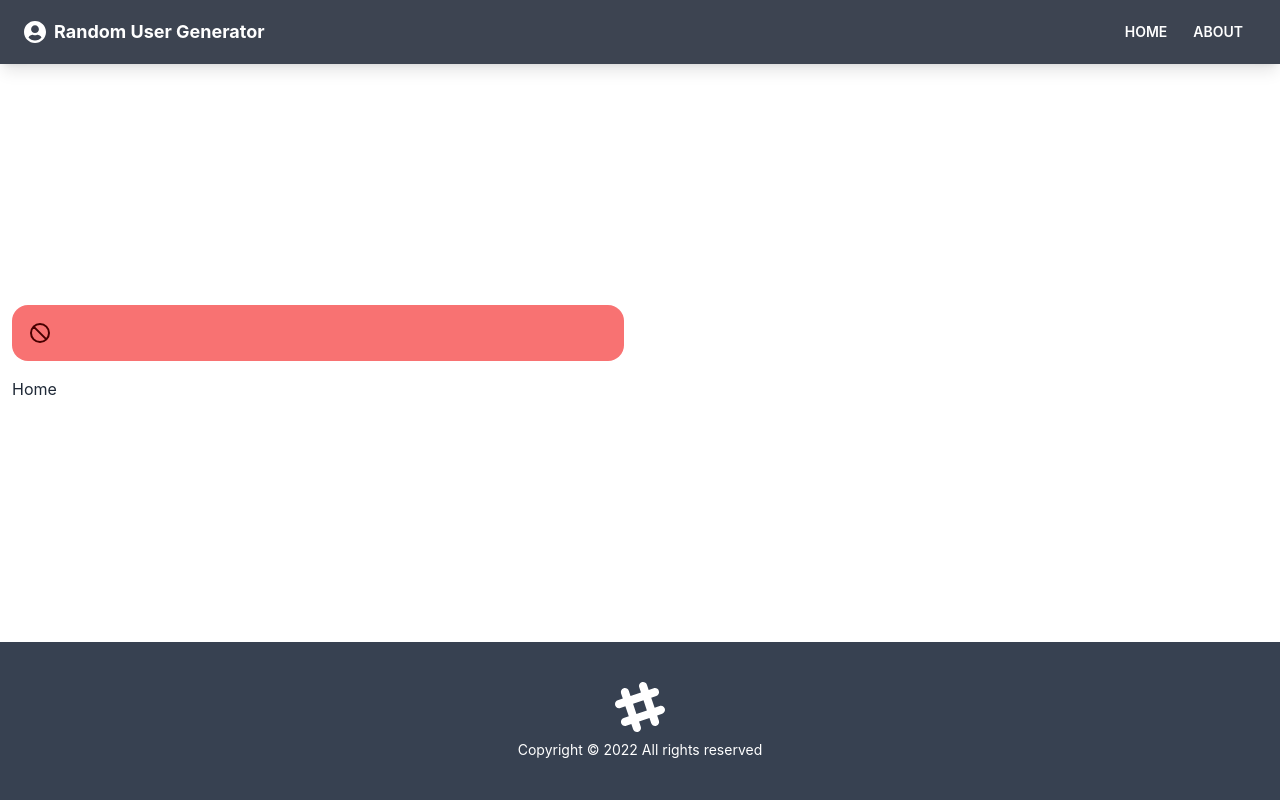
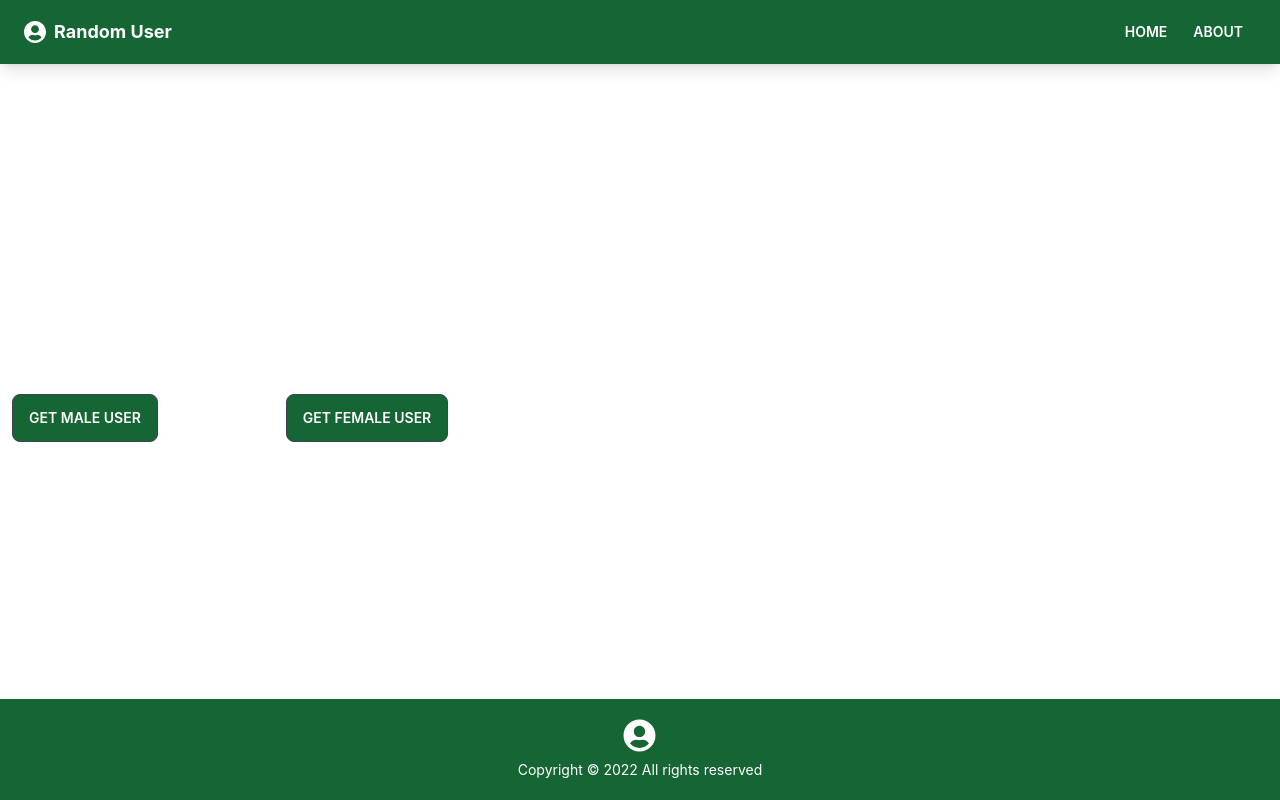
Before and after one commit to ahmed-razic/find-random-user, a React (Create React App) app: page / in a window 1280 px wide. Built offline with nearby package versions, Linux system fonts and the light colour scheme.

Commit message:
user fetch

```diff
--- a/src/App.js
+++ b/src/App.js
@@ -6,6 +6,7 @@ import Footer from './components/layout/Footer'
 import Alert from './components/layout/Alert'
 import Home from './pages/Home'
 import About from './pages/About'
+import User from './pages/User'
 import NotFound from './pages/NotFound'
 
 function App() {
@@ -20,6 +21,7 @@ function App() {
               <Routes>
                 <Route path='/' element={<Home />} />
                 <Route path='/about' element={<About />} />
+                <Route path='/user/:id' element={<User />} />
                 <Route path='/notfound' element={<NotFound />} />
                 <Route path='*' element={<NotFound />} />
               </Routes>
--- a/src/components/layout/Footer.jsx
+++ b/src/components/layout/Footer.jsx
@@ -1,20 +1,12 @@
+import { FaUserCircle } from 'react-icons/fa'
+
 function Footer() {
   const footerYear = new Date().getFullYear()
 
   return (
-    <footer className='footer p-10 bg-gray-700 text-primary-content footer-center'>
+    <footer className='footer p-5 bg-green-800 text-primary-content footer-center'>
       <div>
-        <svg
-          width='50'
-          height='50'
-          viewBox='0 0 24 24'
-          xmlns='http://www.w3.org/2000/svg'
-          fillRule='evenodd'
-          clipRule='evenodd'
-          className='inline-block fill-current'
-        >
-          <path d='M22.672 15.226l-2.432.811.841 2.515c.33 1.019-.209 2.127-1.23 2.456-1.15.325-2.148-.321-2.463-1.226l-.84-2.518-5.013 1.677.84 2.517c.391 1.203-.434 2.542-1.831 2.542-.88 0-1.601-.564-1.86-1.314l-.842-2.516-2.431.809c-1.135.328-2.145-.317-2.463-1.229-.329-1.018.211-2.127 1.231-2.456l2.432-.809-1.621-4.823-2.432.808c-1.355.384-2.558-.59-2.558-1.839 0-.817.509-1.582 1.327-1.846l2.433-.809-.842-2.515c-.33-1.02.211-2.129 1.232-2.458 1.02-.329 2.13.209 2.461 1.229l.842 2.515 5.011-1.677-.839-2.517c-.403-1.238.484-2.553 1.843-2.553.819 0 1.585.509 1.85 1.326l.841 2.517 2.431-.81c1.02-.33 2.131.211 2.461 1.229.332 1.018-.21 2.126-1.23 2.456l-2.433.809 1.622 4.823 2.433-.809c1.242-.401 2.557.484 2.557 1.838 0 .819-.51 1.583-1.328 1.847m-8.992-6.428l-5.01 1.675 1.619 4.828 5.011-1.674-1.62-4.829z'></path>
-        </svg>
+        <FaUserCircle size={33} />
         <p>Copyright &copy; {footerYear} All rights reserved</p>
       </div>
     </footer>
--- a/src/components/layout/Navbar.jsx
+++ b/src/components/layout/Navbar.jsx
@@ -4,7 +4,7 @@ import PropTypes from 'prop-types'
 
 function Navbar({ title }) {
   return (
-    <nav className='navbar mb-12 shadow-lg bg-neutral text-neutral-content'>
+    <nav className='navbar mb-12 shadow-lg bg-green-800 text-neutral-content'>
       <div className='container mx-auto'>
         <div className='flex-none px-2 mx-2'>
           <FaUserCircle className='inline pr-2 text-3xl' />
@@ -29,7 +29,7 @@ function Navbar({ title }) {
 }
 
 Navbar.defaultProps = {
-  title: 'Random User Generator',
+  title: 'Random User',
 }
 
 Navbar.propTypes = {
--- /dev/null
+++ b/src/components/users/UserFetch.jsx
@@ -0,0 +1,53 @@
+import { useContext } from 'react'
+import RugContext from '../../context/rug/RugContext'
+import AlertContext from '../../context/alert/AlertContext'
+import { getRandomMale, getRandomFemale } from '../../context/rug/RugActions'
+import styled from 'daisyui/dist/styled'
+
+function UserFetch() {
+  const { setAlert } = useContext(AlertContext)
+  const { randomMale, randomFemale, dispatch } = useContext(RugContext)
+
+  const getMale = async function () {
+    const male = await getRandomMale()
+    if (male.error) {
+      setAlert('male.error', 'error')
+    } else {
+      dispatch({ type: 'SET_RANDOM_MALE', payload: male })
+    }
+  }
+
+  const getFemale = async function () {
+    const female = await getRandomFemale()
+    if (female.error) {
+      setAlert('female.error', 'error')
+    } else {
+      dispatch({ type: 'SET_RANDOM_FEMALE', payload: female })
+    }
+  }
+
+  return (
+    <>
+      <div className='container mx-auto'>
+        <button className='btn bg-green-800 mr-32' onClick={getMale}>
+          Get Male User
+        </button>
+        <button className='btn bg-green-800 mr-4' onClick={getFemale}>
+          Get Female User
+        </button>
+        {(randomMale || randomFemale) && (
+          <button
+            className='btn bg-red-500'
+            onClick={() => dispatch({ type: 'CLEAR_USERS' })}
+            style={{
+              visibility: randomMale || randomFemale ? 'visible' : 'hidden',
+            }}
+          >
+            Clear users
+          </button>
+        )}
+      </div>
+    </>
+  )
+}
+export default UserFetch
--- a/src/components/users/UserSearch.jsx
+++ /dev/null
@@ -1,4 +0,0 @@
-function UserSearch() {
-  return <div>UserSearch</div>
-}
-export default UserSearch
--- a/src/context/alert/AlertContext.jsx
+++ b/src/context/alert/AlertContext.jsx
@@ -3,7 +3,7 @@ import alertReducer from './AlertReducer'
 const AlertContext = createContext()
 
 export const AlertProvider = function ({ children }) {
-  const initialState = {}
+  const initialState = null
   const [state, dispatch] = useReducer(alertReducer, initialState)
 
   const setAlert = (message, errorType) => {
--- a/src/context/rug/RugContext.jsx
+++ b/src/context/rug/RugContext.jsx
@@ -6,9 +6,8 @@ const RugContext = createContext()
 
 export const RugProvider = function ({ children }) {
   const initialState = {
-    man: {},
-    woman: {},
-    users: [],
+    randomMale: null,
+    randomFemale: null,
     loading: false,
   }
 
@@ -20,3 +19,5 @@ export const RugProvider = function ({ children }) {
     </RugContext.Provider>
   )
 }
+
+export default RugContext
--- a/src/context/rug/RugReducer.jsx
+++ b/src/context/rug/RugReducer.jsx
@@ -1,23 +1,22 @@
 const rugReducer = function (state, action) {
   switch (action.type) {
-    case 'GET_RANDOM_MALE':
+    case 'SET_RANDOM_MALE':
       return {
         ...state,
-        man: action.payload,
+        randomMale: action.payload,
         loading: false,
       }
-    case 'GET_RANDOM_FEMALE':
+    case 'SET_RANDOM_FEMALE':
       return {
         ...state,
-        woman: action.payload,
+        randomFemale: action.payload,
         loading: false,
       }
     case 'CLEAR_USERS':
       return {
         ...state,
-        man: [],
-        woman: [],
-        users: [],
+        randomMale: null,
+        randomFemale: null,
       }
     case 'SET_LOADING':
       return {
--- a/src/pages/Home.jsx
+++ b/src/pages/Home.jsx
@@ -1,4 +1,10 @@
+import UserFetch from '../components/users/UserFetch'
+
 function Home() {
-  return <div>Home</div>
+  return (
+    <>
+      <UserFetch />
+    </>
+  )
 }
 export default Home
--- a/src/pages/NotFound.jsx
+++ b/src/pages/NotFound.jsx
@@ -6,9 +6,9 @@ function NotFound() {
     <div className='hero'>
       <div className='text-center hero-content'>
         <div className='max-w-lg'>
-          <h1 className='text-8xl font-bold mb-8'>Oops!</h1>
-          <p className='text-5xl mb-8'>404 - Page Not Found!</p>
-          <Link className='btn btn-primary btn-lg' to='/'>
+          <h1 className='text-5xl font-bold mb-8'>Go away!</h1>
+          <p className='text-3xl mb-8'>404 - Page Not Found!</p>
+          <Link className='btn bg-green-800' to='/'>
             <FaHome className='mr-2' />
             Back To Home
           </Link>
```
